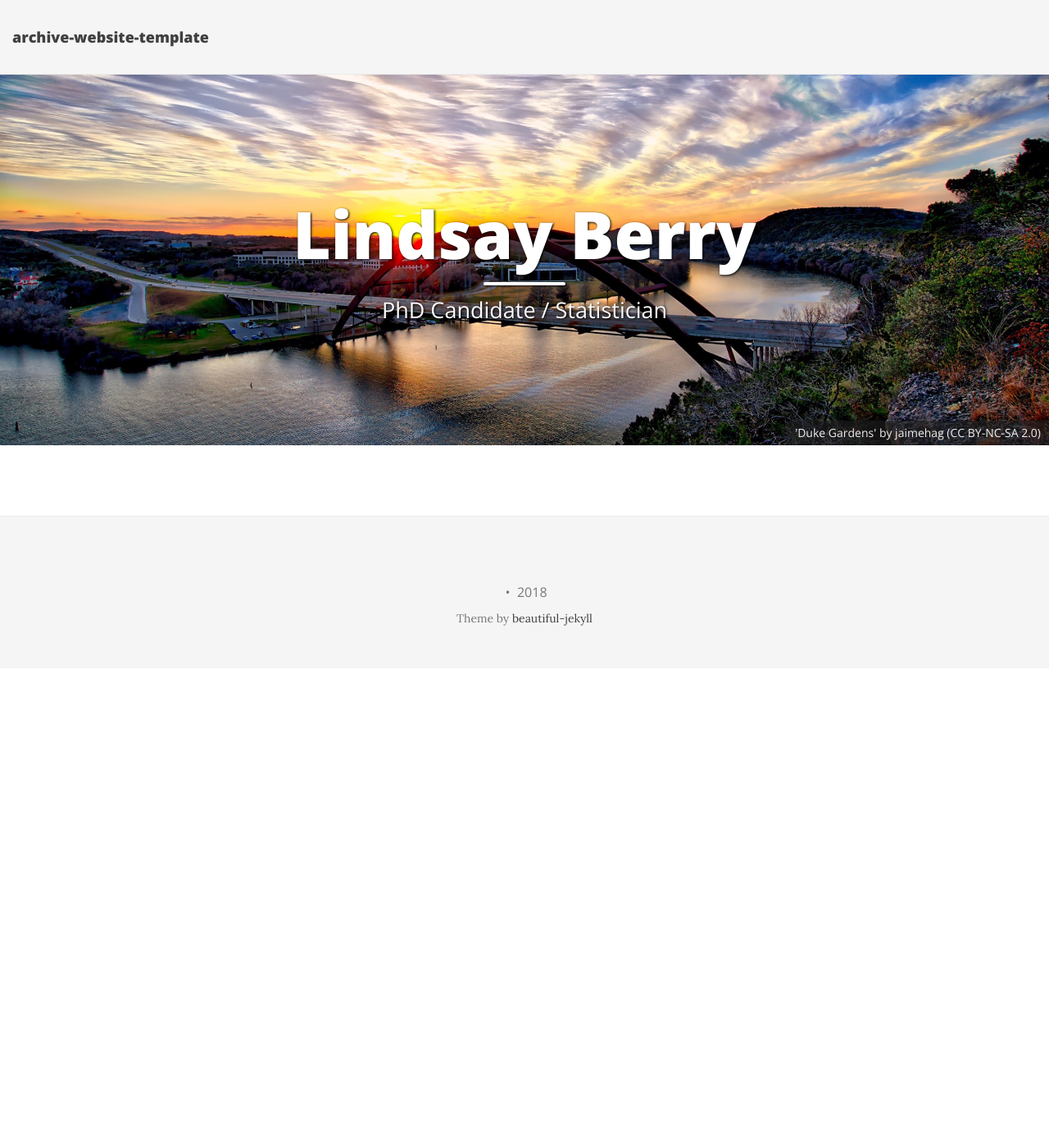
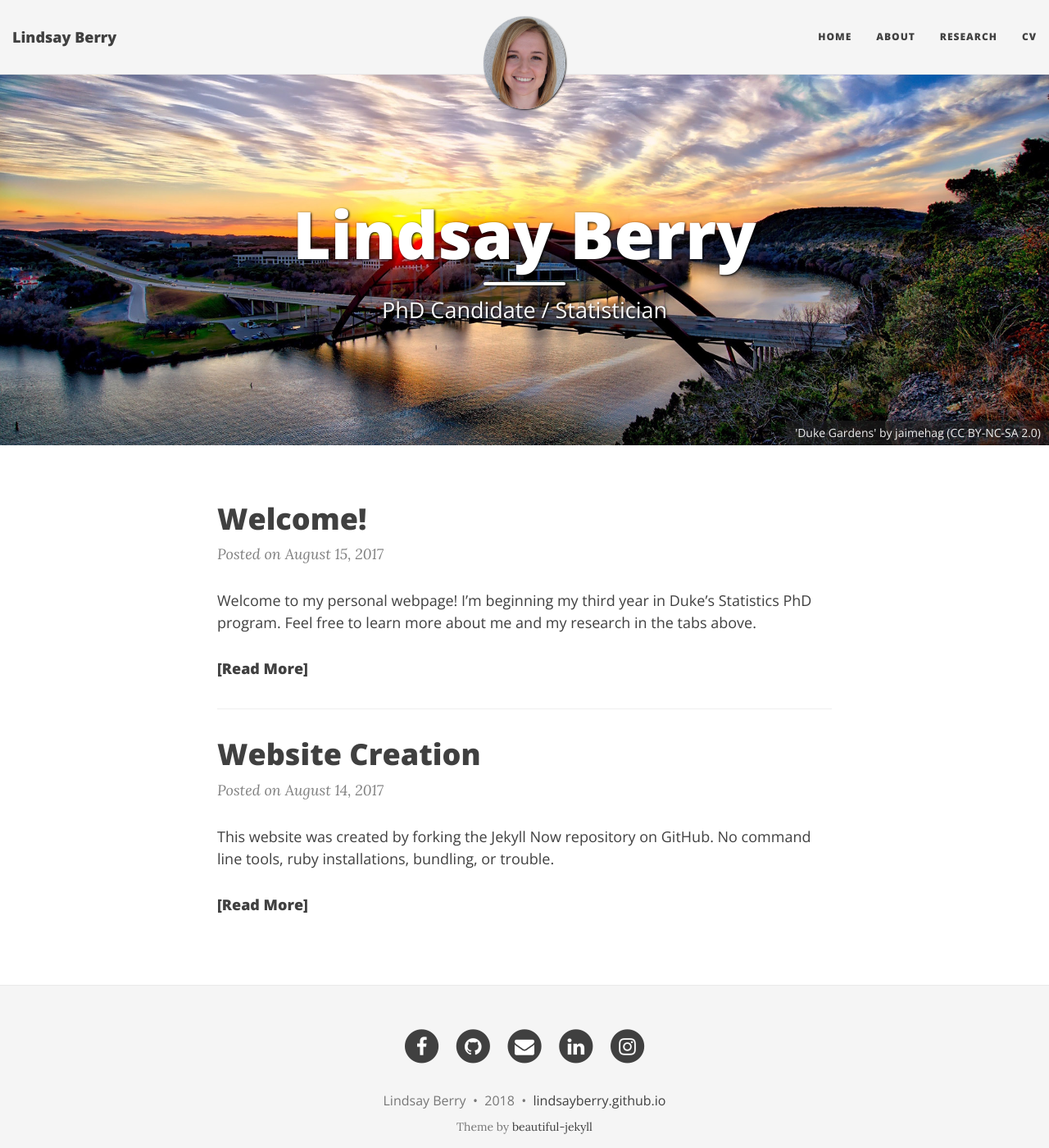
Before and after one commit to lindsayberry/archive-website-template, a Jekyll site: the page built from index.html, in a window 1280 px wide and 1400 px high. Shown: the whole window at 82% size. Built offline with Jekyll 4.4.1, drawn with Linux system fonts in a browser that asks for light colours; nearby versions of some CDN libraries; the list of posts is cut into pages by our own code; some of the changed lines change nothing that is shown.

Commit message:
Revert back to original _config.yml

```diff
--- a/_config.yml
+++ b/_config.yml
@@ -1,113 +1,212 @@
-#
-# This file contains configuration flags to customize your site
-#
+# --- General options --- #
 
-# Name of your site (displayed in the header)
-name: Lindsay Berry
+# url is the full website URL
+# baseurl is the website's URL without the hostname
 
-# Short bio or description (displayed in the header)
-description: Statistics Ph.D. Candidate at Duke University
+# If you are building a simple GitHub user page (http://username.github.io) then use these settings:
+url: "http://lindsayberry.github.io"
+baseurl: ""
 
-# URL of your avatar or profile pic (you could use your GitHub profile pic)
-avatar: "/img/avatar2.jpg"
+# If you are building a GitHub project page then use these settings:
+#url: "http://username.github.io/projectname"
+#baseurl: "/projectname"
 
-#
-# Flags below are optional
-#
+# Of course don't forget to change the username and projectname to YOUR username and project
 
-# Includes an icon in the footer for each username you enter
-footer-links:
-  dribbble:
-  email: lindsay.berry@duke.edu
-  facebook:
-  flickr:
-  github: lindsayberry
-  instagram:
-  linkedin: lindsayberry93
-  pinterest:
-  rss: # just type anything here for a working RSS icon
-  twitter:
-  stackoverflow: # your stackoverflow profile, e.g. "users/50476/bart-kiers"
-  youtube: # channel/<your_long_string> or user/<user-name>
-  googleplus: # anything in your profile username that comes after plus.google.com/
+# Name of website
+title: Lindsay Berry
 
+# Short description of your site
+description: Statistics PhD Candidate at Duke University
 
 # --- Navigation bar options --- #
 
 # List of links in the navigation bar
-#navbar-links:
-#  Home: ""
-#  About: "aboutme"
-#  Research: "research"
-#  CV: "cv"
+navbar-links:
+  Home: ""
+  About: "aboutme"
+  Research: "research"
+  CV: "cv"
 #  CV: "files/Resume_Berry.pdf"
 # Teaching:
 
-# Enter your Disqus shortname (not your username) to enable commenting on posts
-# You can find your shortname on the Settings page of your Disqus account
-disqus:
+# Image to show in the navigation bar - image must be a square (width = height)
+# Remove this parameter if you don't want an image in the navbar
+avatar: "/img/avatar2.jpg"
 
-# Enter your Google Analytics web tracking code (e.g. UA-2110908-2) to activate tracking
-google_analytics:
+# If you want to have an image logo in the top-left corner instead of the title text,
+# then specify the following parameter
+# title-img: /path/to/image
 
-# Your website URL (e.g. http://barryclark.github.io or http://www.barryclark.co)
-# Used for Sitemap.xml and your RSS feed
-url: https://lindsayberry.github.io
+# --- Footer options --- #
+
+# Change all these values or delete the ones you don't want.
+# Important: you must keep the "name" parameter, everything else you can remove
+author:
+  name: Lindsay Berry
+  email: "lindsay.berry@duke.edu"
+  facebook: lindsayberry93  # eg. daattali
+  github: lindsayberry    # eg. daattali
+  twitter: yourname   # eg. daattali
+  reddit: yourname    # eg. daattali
+  google-plus: +yourname   # eg. +DeanAttali or 109424658772469020925
+  linkedin: lindsayberry93  # eg. daattali
+  xing: yourname      # eg. daattali
+  stackoverflow: yourlink  # eg. "3943160/daattali"
+  snapchat: yourname  # eg. daattali
+  instagram: lindsayberry # eg. daattali
+  youtube: yourlink   # eg. user/daattali or channel/daattali
+  spotify: yourname   # eg. daattali
+  telephone: yourphone   # eg. +14159998888
+
+# Select which links to show in the footer
+footer-links-active:
+  rss: false
+  facebook: true
+  email: true
+  twitter: false
+  google-plus: false
+  github: true
+  reddit: false
+  linkedin: true
+  xing: false
+  stackoverflow: false
+  snapchat: false
+  instagram: true
+  youtube: false
+  spotify: false
+  telephone: false
+
+# Select which share links to show in posts
+share-links-active:
+  twitter: true
+  facebook: true
+  google: false
+  linkedin: true
+
+# How to display the link to the website in the footer
+# Remove this if you don't want a link in the footer
+url-pretty: "lindsayberry.github.io"  # eg. "deanattali.com/beautiful-jekyll"
+
+# --- Misc --- #
+# Fill in your Disqus shortname (NOT the userid) if you want to support Disqus comments
+#disqus: ""
+
+# Fill in your Google Analytics ID to track your website using GA
+#google_analytics: ""
+
+# Google Tag Manager ID
+#gtm: ""
+
+# Facebook App ID
+# fb_app_id: ""
 
 # Excerpt Word Length
 # Truncates the excerpt to the specified number of words on the index page
-#excerpt_length: 50
+excerpt_length: 50
 
 # Character used to separate site title and description in HTML document title
 # and RSS feed title
-#title-separator: "-"
+title-separator: "-"
 
 # --- Don't need to touch anything below here (but you can if you want) --- #
 
+# Output options (more information on Jekyll's site)
+timezone: "America/New_York"
+markdown: kramdown
+highlighter: rouge
+permalink: /:year-:month-:day-:title/
+paginate: 5
 
-# If you're hosting your site at a Project repository on GitHub pages
-# (http://yourusername.github.io/repository-name)
-# and NOT your User repository (http://yourusername.github.io)
-# then add in the baseurl here, like this: "/repository-name"
-baseurl: ""
+kramdown:
+  input: GFM
 
-#
-# !! You don't need to change any of the configuration flags below !!
-#
+# Default YAML values (more information on Jekyll's site)
+defaults:
+  -
+    scope:
+      path: ""
+      type: "posts"
+    values:
+      layout: "post"
+      comments: true  # add comments to all blog posts
+      social-share: true # add social media sharing buttons to all blog posts
+  -
+    scope:
+      path: "" # all files
+    values:
+      layout: "page"
+      show-avatar: true
 
-permalink: /:title/
+# Use tags pages (not recommended if you are deploying via GitHub pages, only set to true if deploying locally with ruby)
+link-tags: false
 
-# The release of Jekyll Now that you're using
-version: v1.2.0
-
-# Jekyll 3 now only supports Kramdown for Markdown
-kramdown:
-  # Use GitHub flavored markdown, including triple backtick fenced code blocks
-  input: GFM
-  # Jekyll 3 and GitHub Pages now only support rouge for syntax highlighting
-  syntax_highlighter: rouge
-  syntax_highlighter_opts:
-    # Use existing pygments syntax highlighting css
-    css_class: 'highlight'
-
-# Set the Sass partials directory, as we're using @imports
-sass:
-  style: :expanded # You might prefer to minify using :compressed
-
-# Use the following plug-ins
-gems:
-  - jekyll-sitemap # Create a sitemap using the official Jekyll sitemap gem
-  - jekyll-feed # Create an Atom feed using the official Jekyll feed gem
-  - jekyll-paginate
-  - jemoji
-
-# Exclude these files from your production _site
+# Exclude these files from production site
 exclude:
+  - CHANGELOG.md
+  - CNAME
+  - Dockerfile
   - Gemfile
   - Gemfile.lock
   - LICENSE
   - README.md
-  - CNAME
+  - Vagrantfile
+
+# prose.io config
+prose:
+  rooturl: '_posts'
+  media: 'img'
+  ignore:
+    - 404.html
+    - LICENSE
+    - feed.xml
+    - _config.yml
+    - /_layouts
+    - /_includes
+    - /css
+    - /img
+    - /js
+  metadata:
+    _posts:
+      - name: "layout"
+        field:
+          element: "hidden"
+          value: "post"
+      - name: "title"
+        field:
+          element: "text"
+          label: "Post title"
+          placeholder: "Title"
+          alterable: true
+      - name: "subtitle"
+        field:
+          element: "textarea"
+          label: "Subtitle"
+          placeholder: "A description of your post."
+          alterable: true
+      - name: "date"
+        field:
+          element: "text"
+          label: "Date"
+          help: "Enter date of post."
+          placeholder: "yyyy-mm-dd"
+          alterable: true
+      - name: "image"
+        field:
+          element: "text"
+          label: "Image"
+          help: "Add a thumbnail image to your post."
+          placeholder: "Thumbnail"
+          alterable: true
+      - name: "published"
+        field:
+          element: "checkbox"
+          label: "Publish"
+          help: "Check to publish post, uncheck to hide."
+
+gems:
+  - jekyll-paginate
+  - jemoji
 
 # Beautiful Jekyll / Dean Attali
 # 2fc73a3a967e97599c9763d05e564189
```
